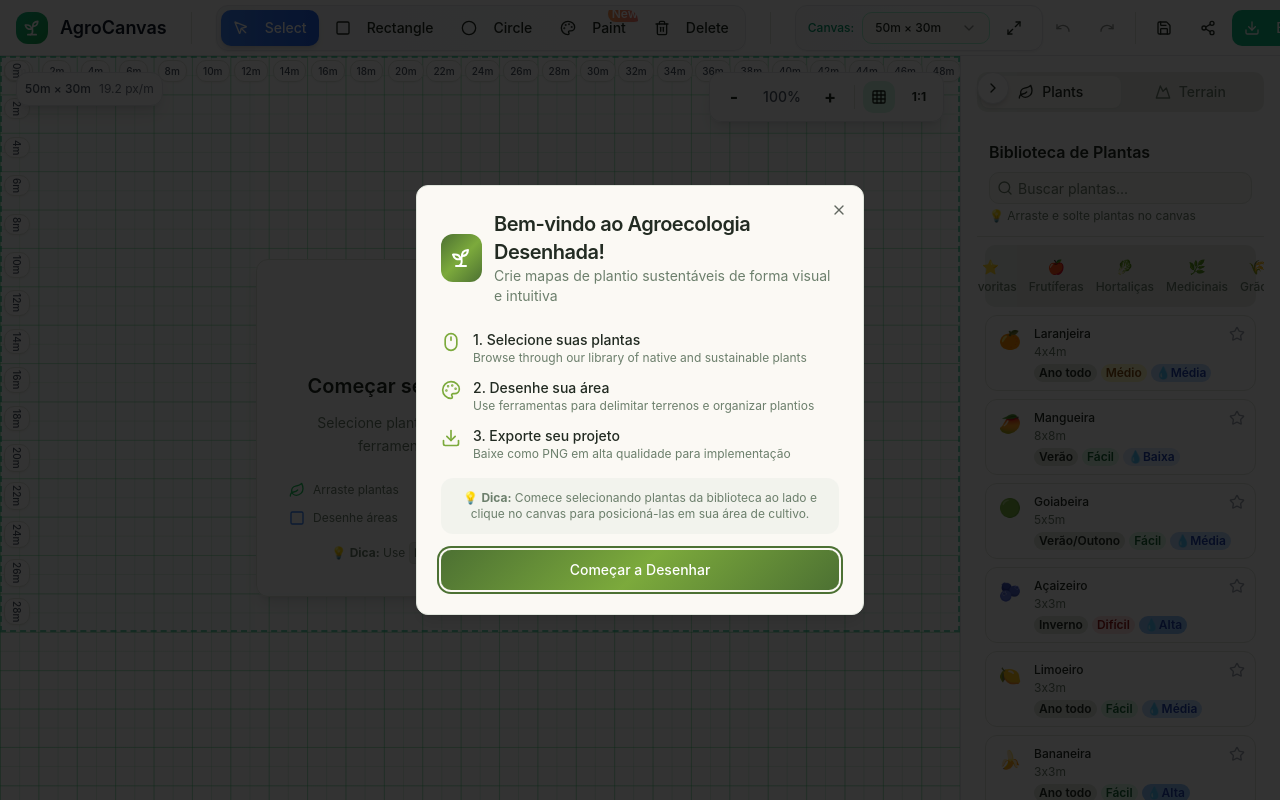
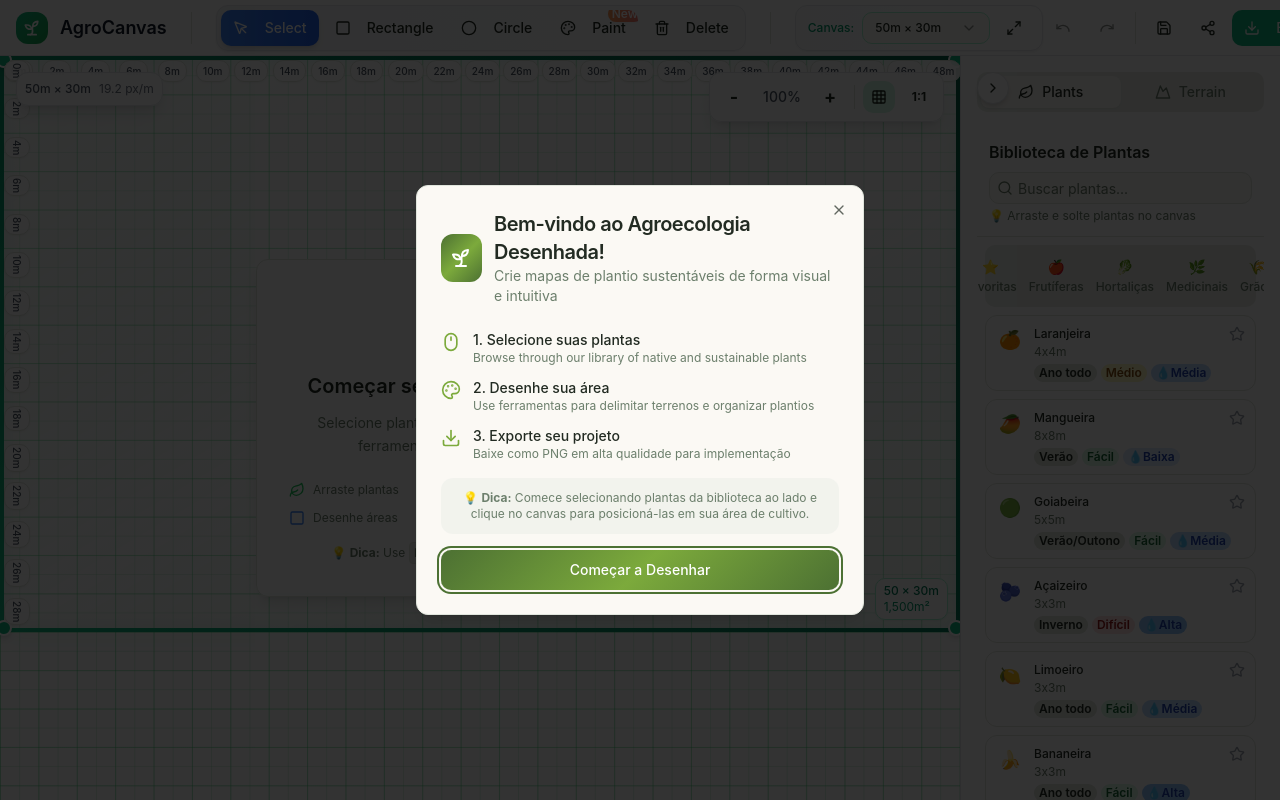
Before and after one commit to HautlyS/ecodraw, a React (Vite) app in the folder frontend/: page / in a window 1280 px wide. Built offline with nearby package versions, Linux system fonts and the light colour scheme.

Commit message:
auto-commit for 5d988474-822a-4995-9144-aed834ceeb81

```diff
--- a/frontend/src/components/Canvas.tsx
+++ b/frontend/src/components/Canvas.tsx
@@ -1054,14 +1054,33 @@ export const Canvas = ({ selectedTool, selectedPlant, selectedTerrain, onPlantUs
       >
         {/* Canvas Boundary Visualization */}
         <div
-          className="absolute border-2 border-dashed border-emerald-500/60 bg-emerald-50/10 dark:bg-emerald-900/10 pointer-events-none"
+          className="absolute border-4 border-dashed bg-gradient-to-br from-emerald-50/20 via-green-50/10 to-emerald-100/20 dark:from-emerald-900/10 dark:via-green-900/5 dark:to-emerald-800/10 pointer-events-none rounded-lg shadow-inner"
           style={{
             width: `${(canvasSize?.width || canvasRealSize.width) * PIXELS_PER_METER}px`,
             height: `${(canvasSize?.height || canvasRealSize.height) * PIXELS_PER_METER}px`,
             top: 0,
             left: 0,
+            borderColor: '#10B981', // Emerald-500
+            borderImage: 'linear-gradient(45deg, #10B981, #059669, #047857, #065F46) 1',
+            boxShadow: `inset 0 0 20px rgba(16, 185, 129, 0.1), 0 0 30px rgba(16, 185, 129, 0.05)`,
           }}
-        />
+        >
+          {/* Corner indicators */}
+          <div className="absolute -top-2 -left-2 w-4 h-4 bg-emerald-500 rounded-full border-2 border-white shadow-md"></div>
+          <div className="absolute -top-2 -right-2 w-4 h-4 bg-emerald-500 rounded-full border-2 border-white shadow-md"></div>
+          <div className="absolute -bottom-2 -left-2 w-4 h-4 bg-emerald-500 rounded-full border-2 border-white shadow-md"></div>
+          <div className="absolute -bottom-2 -right-2 w-4 h-4 bg-emerald-500 rounded-full border-2 border-white shadow-md"></div>
+
+          {/* Canvas info overlay */}
+          <div className="absolute bottom-2 right-2 bg-white/95 dark:bg-gray-800/95 backdrop-blur-sm px-2 py-1 rounded-md border border-emerald-200 dark:border-emerald-700 shadow-sm">
+            <div className="text-xs font-medium text-emerald-700 dark:text-emerald-300">
+              {(canvasSize?.width || canvasRealSize.width)} × {(canvasSize?.height || canvasRealSize.height)}m
+            </div>
+            <div className="text-xs text-emerald-600 dark:text-emerald-400">
+              {((canvasSize?.width || canvasRealSize.width) * (canvasSize?.height || canvasRealSize.height)).toLocaleString()}m²
+            </div>
+          </div>
+        </div>
 
         {/* Grid Labels for Scale Reference */}
         {showGrid && (
```
